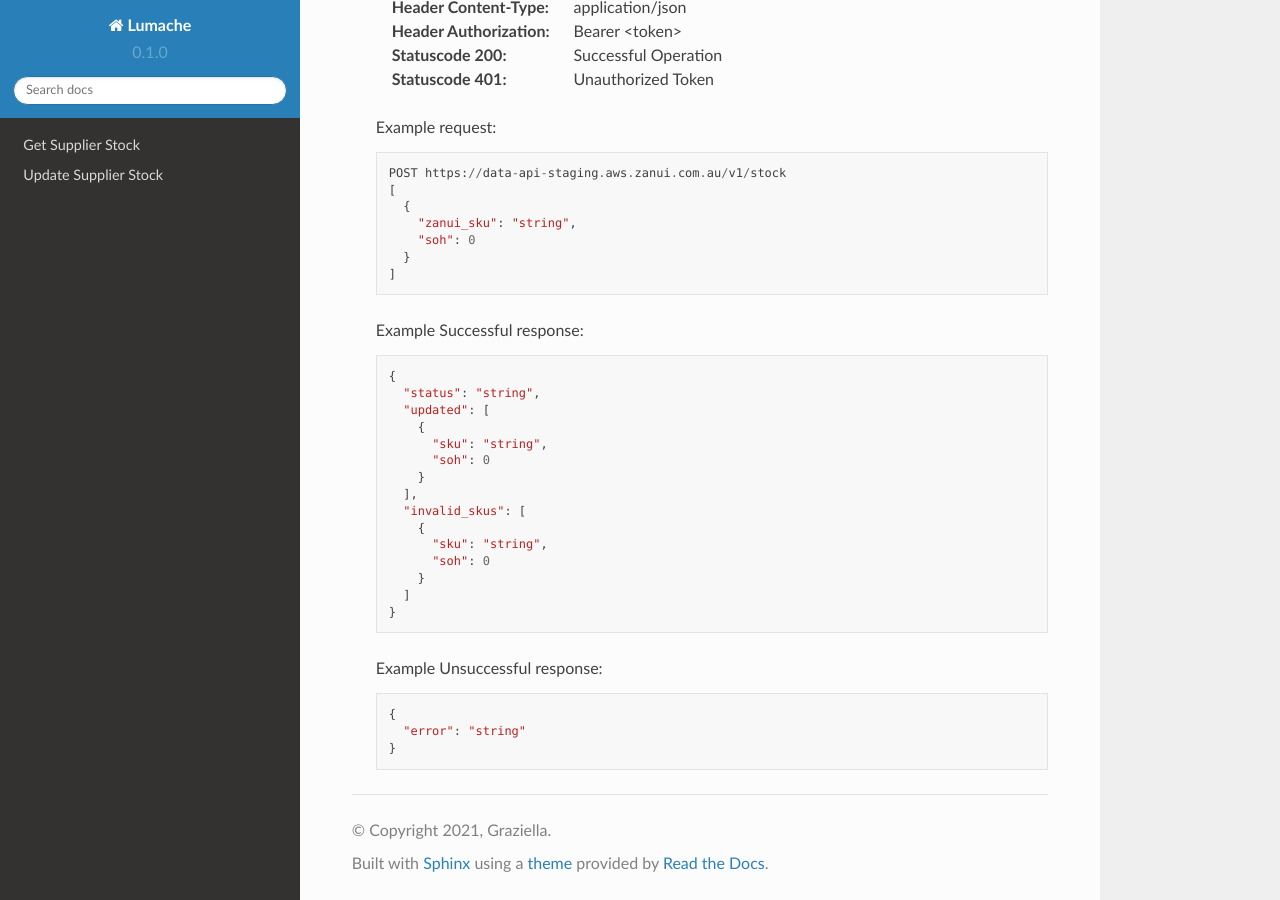
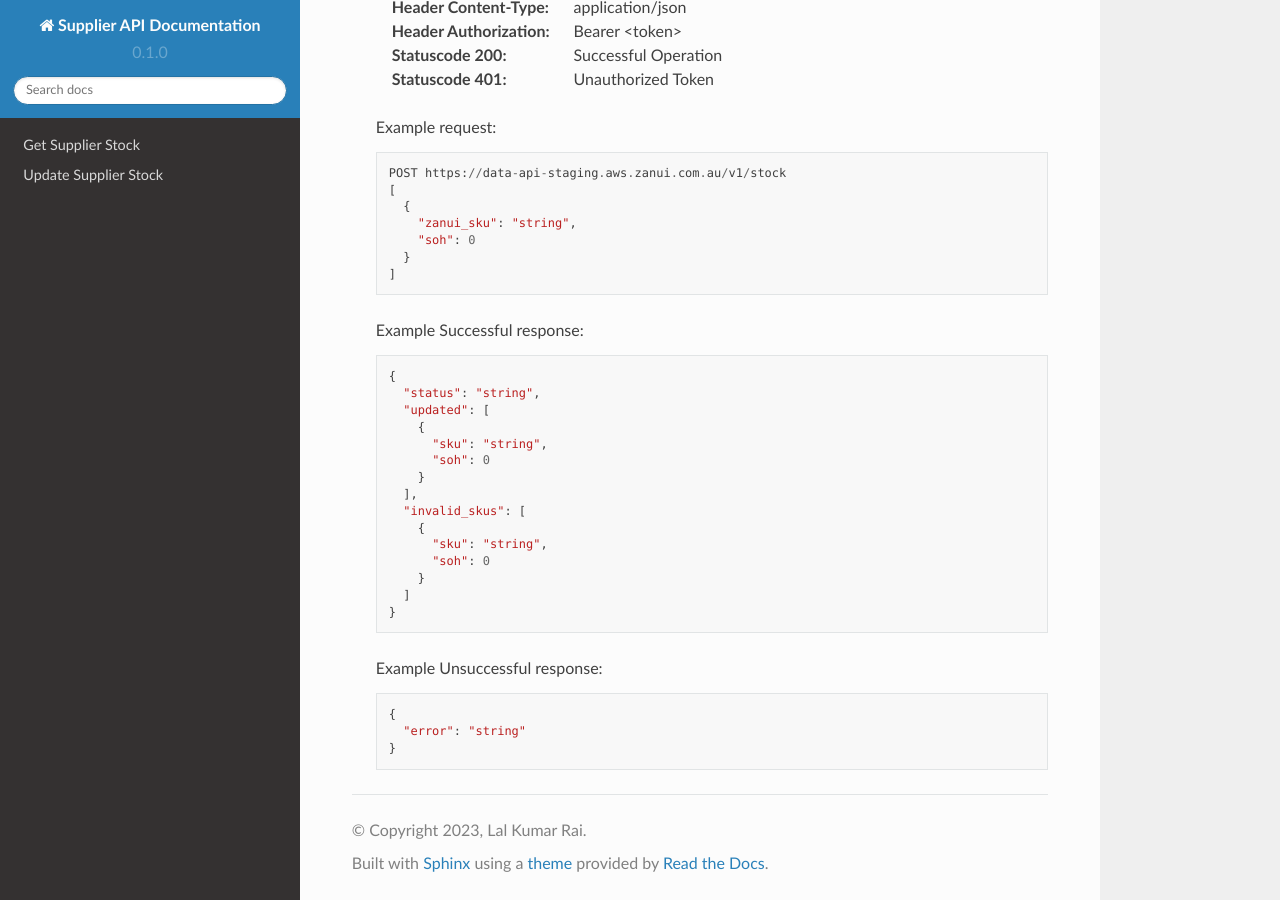
Before and after one commit to lalustine7/Supplier-API-Documentation, a Sphinx documentation site: the page built from docs/source/index.rst, in a window 1280 px wide and 900 px high, scrolled down 1091 px. Built offline with Sphinx 7.4.7 and the Read the Docs theme 2.0.0, drawn with Linux system fonts in a browser that asks for light colours.

Commit message:
Changed Project Information

```diff
--- a/docs/source/conf.py
+++ b/docs/source/conf.py
@@ -2,9 +2,9 @@
 
 # -- Project information
 
-project = 'Lumache'
-copyright = '2021, Graziella'
-author = 'Graziella'
+project = 'Supplier API Documentation'
+copyright = '2023, Lal Kumar Rai'
+author = 'Lal Kumar Rai'
 
 release = '0.1'
 version = '0.1.0'
```
